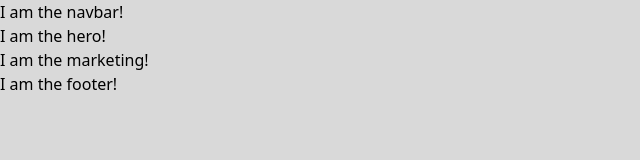
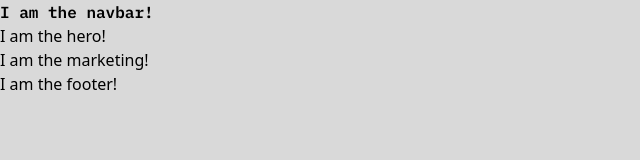
Before and after one commit to samuelito22/AccountabilityTracker, a Next.js app in the folder client/: page / in a window 1280 px wide. Shown: the top 160 px of the page, without its empty margins (0-640 px from the left). Built offline with nearby package versions, Linux system fonts and the light colour scheme.

Commit message:
fixed tailwindcss and fonts

```diff
--- a/client/src/app/(landing)/page.tsx
+++ b/client/src/app/(landing)/page.tsx
@@ -1,12 +1,12 @@
 import Footer from "@/components/Footer";
 import Hero from "@/components/Hero";
 import Marketing from "@/components/Marketing";
-import NavBar from "@/components/Navbar";
+import Header from "@/components/Header";
 
 export default function Home() {
   return (
     <>
-    <NavBar/>
+    <Header/>
     <Hero/>
     <Marketing/>
     <Footer/>
--- a/client/src/app/globals.css
+++ b/client/src/app/globals.css
@@ -1,3 +1,10 @@
 @tailwind base;
 @tailwind components;
 @tailwind utilities;
+
+@font-face {
+  font-family: 'IBM Plex Mono';
+  src: url('/fonts/IBM_Plex_Mono/IBMPlexMono-SemiBold.ttf') format('truetype');
+  font-weight: 600;
+  font-style: normal;
+}
--- /dev/null
+++ b/client/src/components/Header.tsx
@@ -0,0 +1,10 @@
+
+function Header() {
+    return(
+        <nav className="font-plex font-semibold">
+            I am the navbar!
+        </nav>
+    );
+}
+
+export default Header;
--- a/client/src/components/Navbar.tsx
+++ /dev/null
@@ -1,10 +0,0 @@
-
-function NavBar() {
-    return(
-        <nav>
-            I am the navbar!
-        </nav>
-    );
-}
-
-export default NavBar;
--- a/client/tailwind.config.ts
+++ b/client/tailwind.config.ts
@@ -17,6 +17,9 @@ const config: Config = {
         customGray: '#D9D9D9',
       }
     },
+    fontFamily: {
+      plex: ['IBM Plex Mono'],
+    },
   },
   plugins: [],
 };
```
